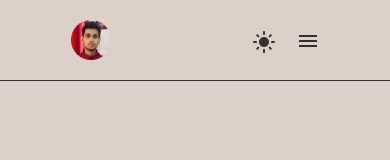
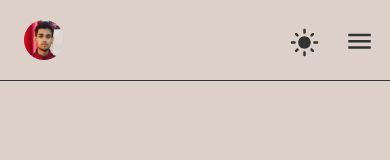
Before and after one commit to renji18/Portfolio-v1, a React (Create React App) app: page / in a window 390 px wide. Shown: the top 160 px of the page. Built offline with nearby package versions, Linux system fonts and the light colour scheme.

Commit message:
corrected mobile header

```diff
--- a/src/components/MobileHeader.js
+++ b/src/components/MobileHeader.js
@@ -50,7 +50,7 @@ const MobileHeader = ({ activeMenu, setActiveMenu }) => {
 
   return (
     <div>
-      <div className="flex border-b border-b-[#323232] dark:border-b-[#178582] sticky font-serif sm:hidden w-[100vw] items-center justify-around bg-[#DDD0C8] dark:bg-[#0A1828] text-[#323232] dark:text-[#BFA181] py-5">
+      <div className="flex border-b border-b-[#323232] dark:border-b-[#178582] sticky font-serif sm:hidden w-[100vw] items-center justify-between px-6 bg-[#DDD0C8] dark:bg-[#0A1828] text-[#323232] dark:text-[#BFA181] py-5">
         <p className="text-2xl cursor-pointer">
           <Link onClick={() => setActiveMenu("")} to="/">
             <img
@@ -60,7 +60,7 @@ const MobileHeader = ({ activeMenu, setActiveMenu }) => {
             />
           </Link>
         </p>
-        <div className="flex gap-5">
+        <div className="flex items-center justify-center scale-125 gap-5">
           <div style={{ transform: "translateY(1px)" }} onClick={themeSwitch}>
             {localStorage.theme === "dark" ? (
               <DarkModeIcon />
```
